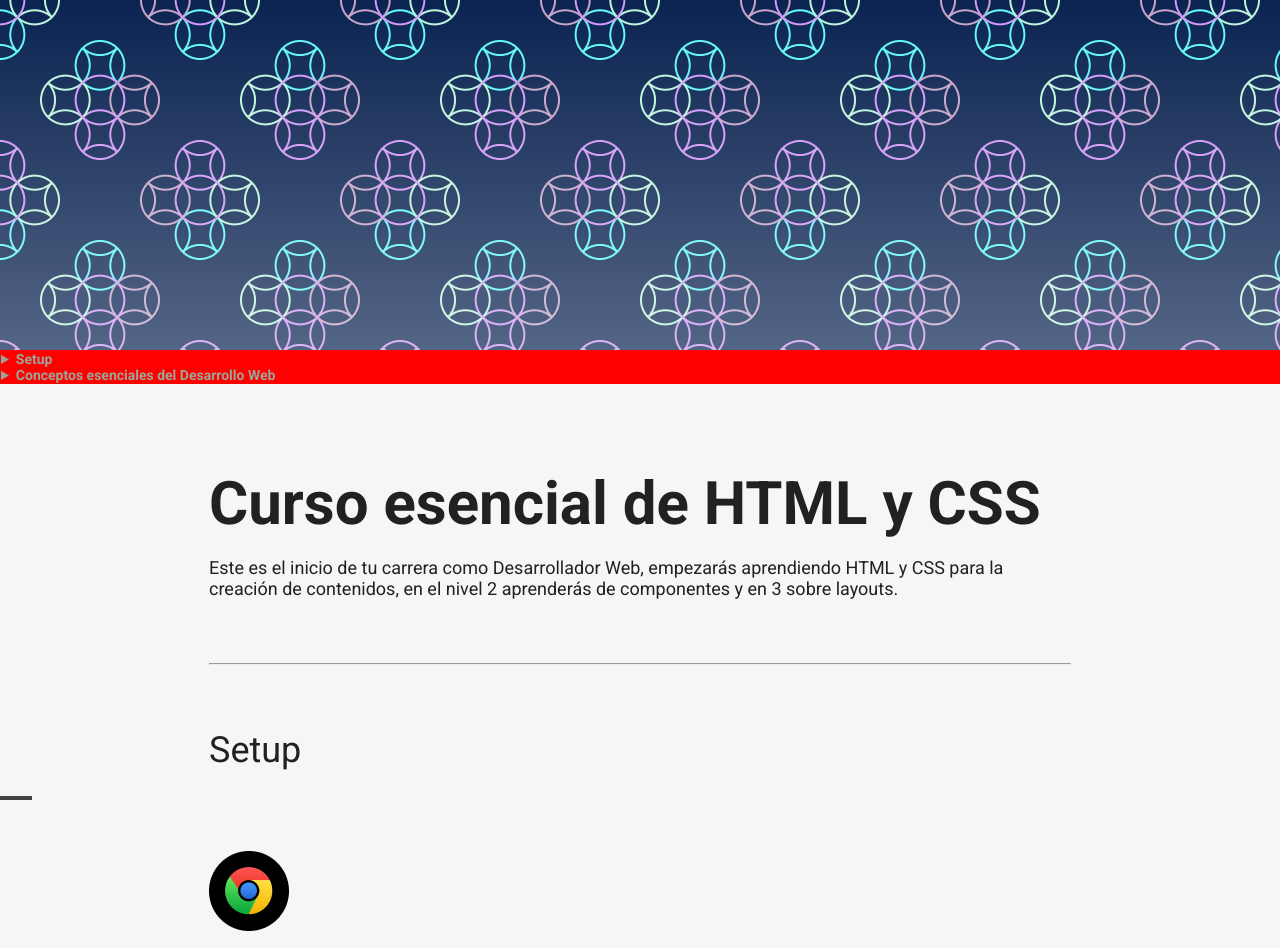
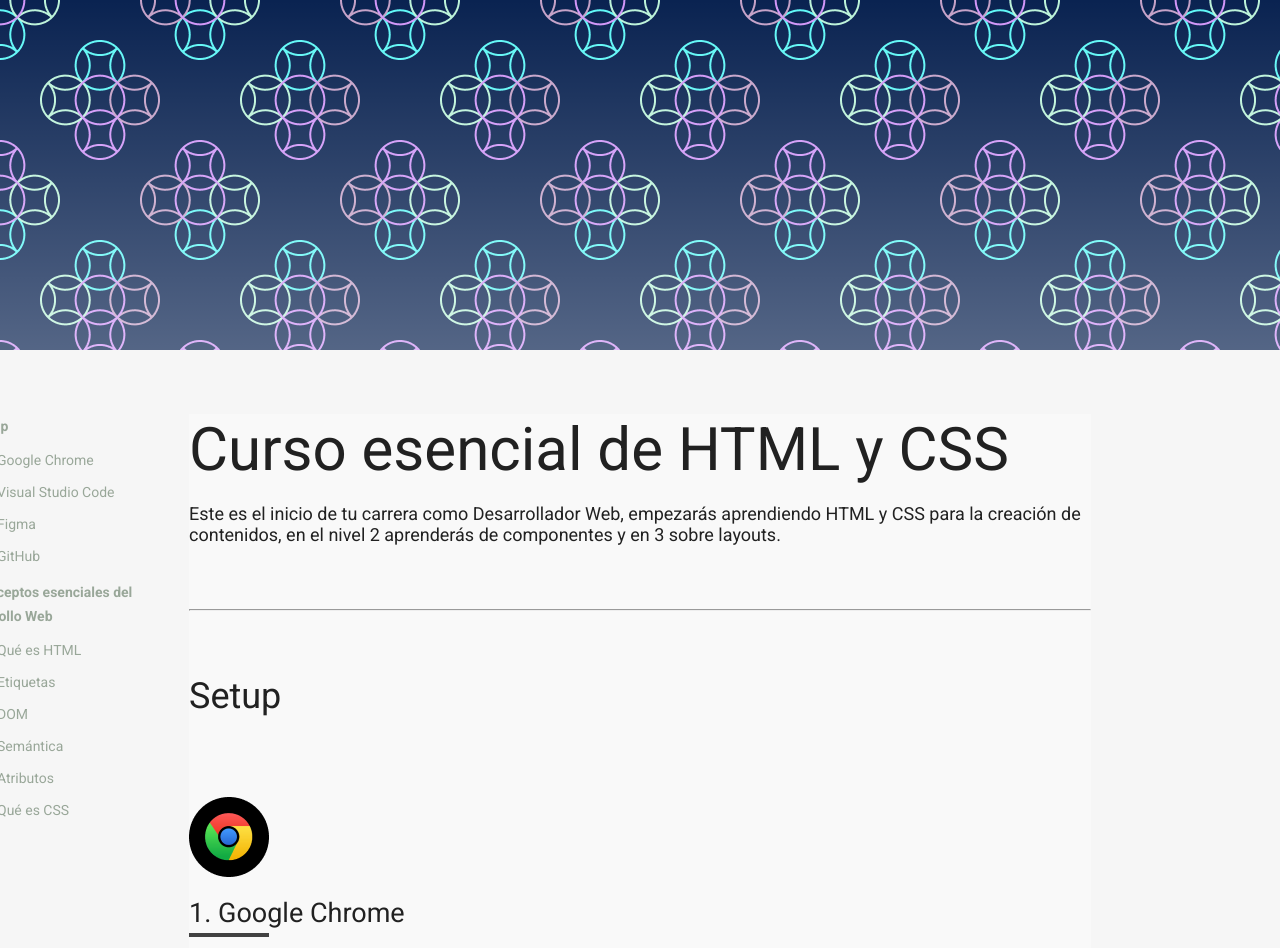
Before and after one commit to jlaymon/curso-esencial-html-css, a plain HTML site: page index.html in a window 1280 px wide. Shown: the top 948 px of the page. Drawn offline with Linux system fonts and the light colour scheme.

Commit message:
Add files via upload

```diff
--- a/index.html
+++ b/index.html
@@ -12,10 +12,12 @@
 </head>
 <body>
   <div class="hero"></div>
+<div class="header">
+  <div class="wrapper">
+    <div class="header-content">
       <header>
-
         <nav>
-      <details>
+          <details open>
             <summary>
               Setup
             </summary>
@@ -27,7 +29,7 @@
             </ol>
           </details>
 
-      <details>
+          <details open>
             <summary>
               Conceptos esenciales del Desarrollo Web
             </summary>
@@ -43,7 +45,11 @@
 
         </nav>
       </header>
+    </div>
+  </div>
+</div>
   <main class="main">
+
     <div class="wrapper">
       <div class="main-content">
         <h1>Curso esencial de HTML y CSS</h1>
--- a/style.css
+++ b/style.css
@@ -26,6 +26,9 @@
 :root{
   font-size: 18px;
 }
+html{
+  scroll-behavior: smooth;
+}
 
 body{
   color: #212121;
@@ -43,22 +46,28 @@ header{
 
   font-size: 14px;
   color: #99A799;
+  width: 188px;
   /*position: absolute;*/
   /*position: fixed;*/
-  /*position: sticky;*/
-  border: 1px solid red;
-  /*top: 50px;*/
+  position: absolute;
+
+  top: 64px;
+  left: -232px;
   /*bottom: 100px;*/
-  background: red;
-  /*left: 0;*/
-  /*z-index: 1;*/
+
+  z-index: 1;
   /*top: 0;*/
 
+}
 
-}
+
 header a {
   color: #99A799;
   text-decoration: none;
+}
+header li{
+  margin-bottom: 16px;
+
 }
 header a:hover{
   font-weight: bold
@@ -66,12 +75,14 @@ header a:hover{
 
 nav details summary{
   font-weight: bold;
+  line-height: 24px;
 }
 
 h1{
    font-size: 60px;
    margin-top: 64px;
    margin-bottom: 16px;
+   font-weight: normal;
   /* margin: 64px 10px 16px 10px;*/
   /*border: 1px solid red;*/
 }
@@ -122,6 +133,13 @@ blockquote span{
 blockquote span::before{
   content: '-';
 }
+.header{
+  position: sticky;
+  top: 0;
+}
+.header-content{
+  position: relative;
+}
 .main{
 
 }
@@ -133,7 +151,7 @@ blockquote span::before{
 }
 .main-content{
 
-  padding: 20px;
+  background: #F9F9F9;
 }
 
 .hero{
@@ -173,7 +191,8 @@ margin-bottom: 16px;
 }
 .section-content h3{
   counter-increment: titleList;
-  padding-bottom: 4px;
+  padding-bottom: 8px;
+  position: relative;
 }
 .section-content h3::before{
   content: counter(titleList,decimal)'.';
@@ -181,7 +200,7 @@ margin-bottom: 16px;
 
 .section-content h3::after{
   content: '';
-  width: 32px;
+  width: 80px;
   height: 4px;
   background:#424242;
   display: inline-block;
```
Lines whose indentation alone changed are shown as unchanged.
